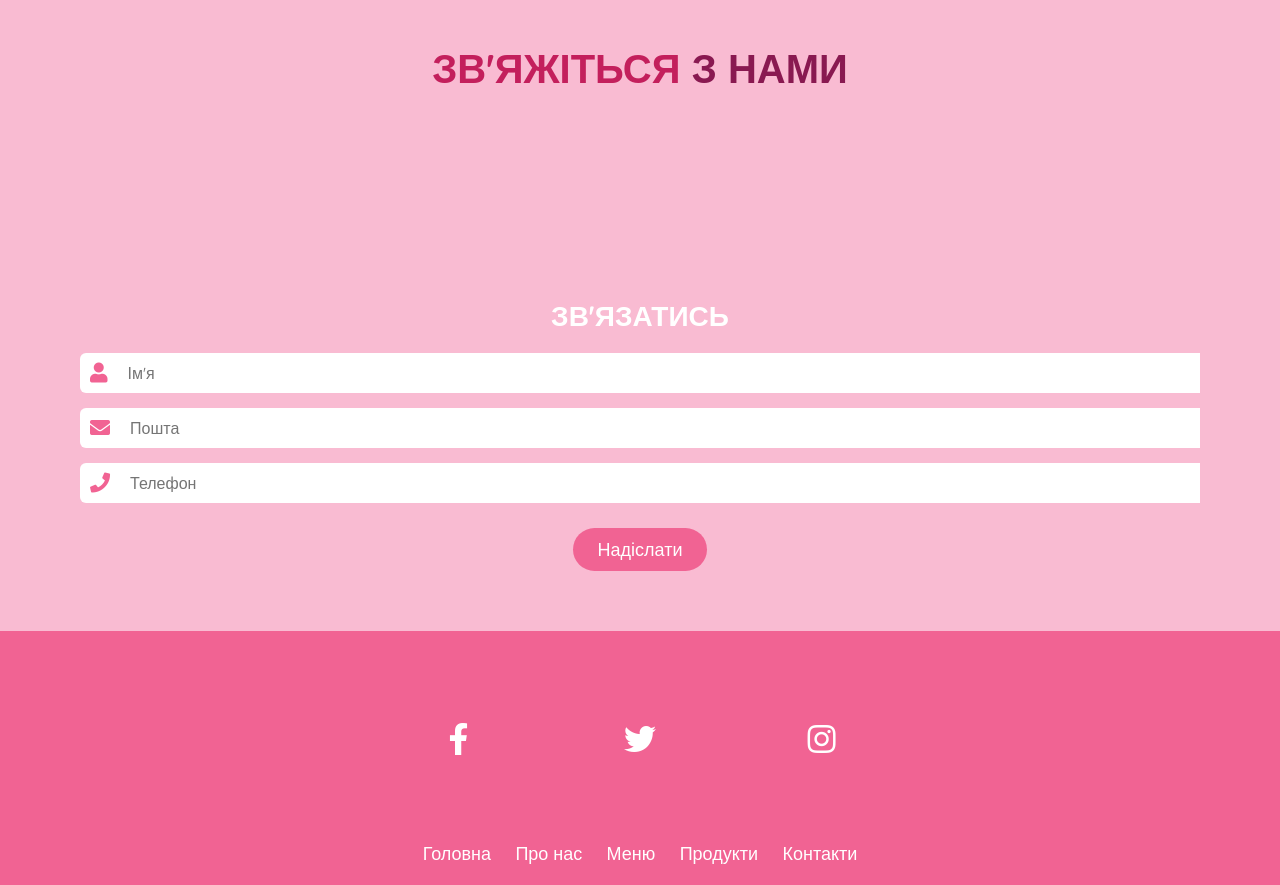
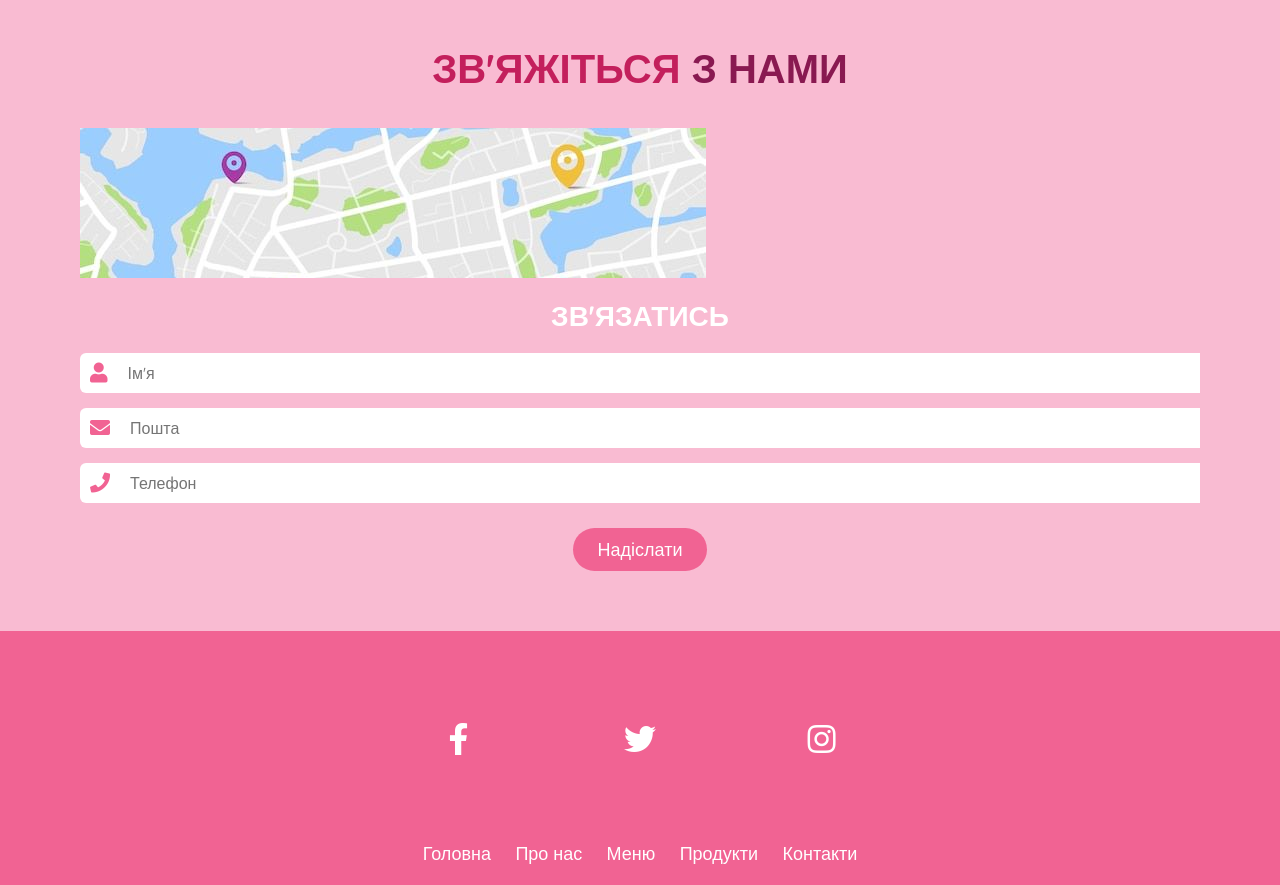
Before and after one commit to virashtyk132006-web/DessertBakery, a website: page public/index.html in a window 1280 px wide. Shown: the part 3400-4285 px from the top of the page. Drawn offline with Linux system fonts and the light colour scheme.

Commit message:
Додано мапу

```diff
--- a/public/index.html
+++ b/public/index.html
@@ -280,7 +280,7 @@
   <section class="contact" id="contact">
     <h1 class="heading"> <span>Зв'яжіться</span> з нами </h1>
     <div class="row">
-      <iframe class= "map" src="" allowfullscreen="" loading="lazy"></iframe>
+      <iframe class= "map" src="images/map.jpg" allowfullscreen="" loading="lazy"></iframe>
       <form action="">
         <h3>Зв'язатись</h3>
         <div class="inputBox">
```
Also changed, not shown: public/images/map.jpg (added).
